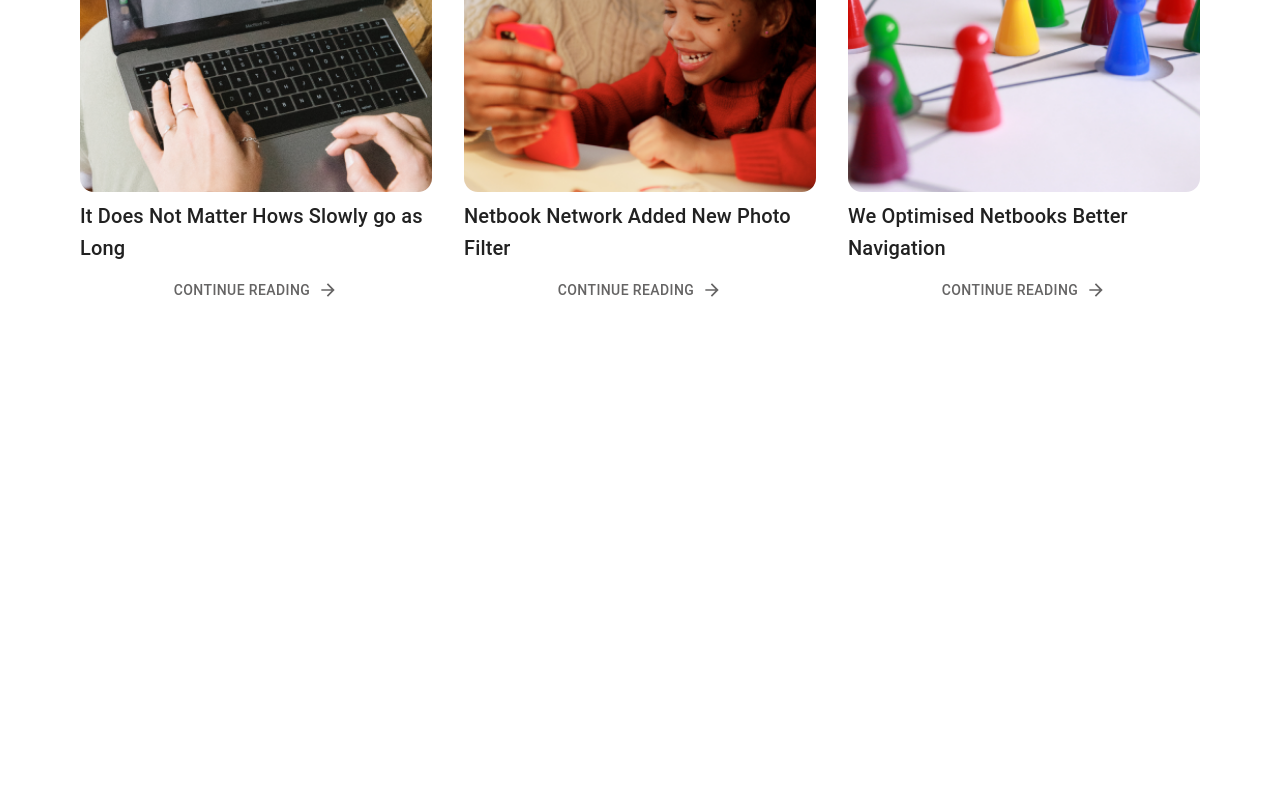
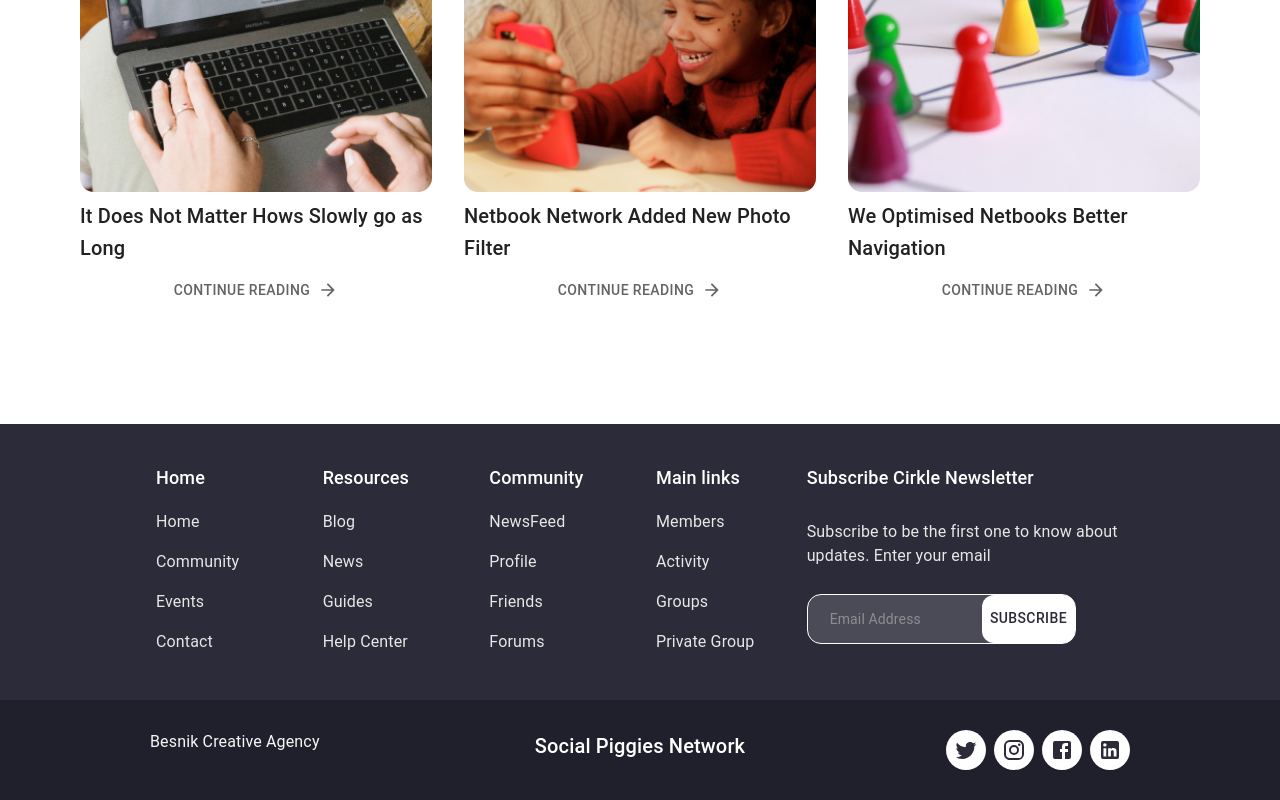
Before and after one commit to GPiglet/Piggies-Social-Networking, a Next.js app: page / in a window 1280 px wide. Shown: the part 4206-5006 px from the top of the page. Before the commit the page ends 4630 px from the top, so only its background shows below. Built offline with nearby package versions, Linux system fonts and the light colour scheme.

Commit message:
added footer

```diff
--- /dev/null
+++ b/components/Footer/index.tsx
@@ -0,0 +1,199 @@
+import * as React from 'react';
+import { styled, alpha } from '@mui/material/styles';
+import InputBase from '@mui/material/InputBase';
+import styles from '../../styles/Intro.module.css';
+import Grid from '@mui/material/Grid';
+import Typography from '@mui/material/Typography';
+import CssBaseline from '@mui/material/CssBaseline';
+import Container from '@mui/material/Container';
+import List from '@mui/material/List';
+import ListItem from '@mui/material/ListItem';
+import ListItemText from '@mui/material/ListItemText';
+import ListItemButton from '@mui/material/ListItemButton';
+import Button from '@mui/material/Button';
+import ListSubheader from '@mui/material/ListSubheader';
+import Avatar from '@mui/material/Avatar';
+import TwitterIcon from '@mui/icons-material/Twitter';
+import InstagramIcon from '@mui/icons-material/Instagram';
+import FacebookIcon from '@mui/icons-material/Facebook';
+import LinkedInIcon from '@mui/icons-material/LinkedIn';
+import Stack from '@mui/material/Stack';
+
+const BackgroundWrapper = styled('div')(({ theme }) => ({
+  backgroundColor: '#2B2B39',
+  padding: '10px 20px',
+  [theme.breakpoints.up('md')]: {
+    padding: '30px 60px',
+  },
+}));
+
+const FooterWrapper = styled('div')(({ theme }) => ({
+  backgroundColor: '#20202d',
+  padding: '10px 20px',
+  [theme.breakpoints.up('md')]: {
+    padding: '30px 150px',
+  },
+}));
+
+const Subscribe = styled('div')(({ theme }) => ({
+  position: 'relative',
+  border: '1px solid #fff',
+  borderRadius: '14px',
+  height: '50px',
+  backgroundColor: alpha(theme.palette.common.white, 0.15),
+  '&:hover': {
+    backgroundColor: alpha(theme.palette.common.white, 0.25),
+  },
+  marginLeft: 0,
+  marginRight: theme.spacing(6),
+  width: '100%',
+  [theme.breakpoints.up('sm')]: {
+  },
+}));
+
+const SubscribeButton = styled(Button)(({ theme }) => ({
+  height: '100%',
+  backgroundColor: '#fff',
+  borderRadius: '12px',
+  color: '#2b2b39',
+  float: 'right',
+  '&:hover': {
+    backgroundColor: '#fff'
+  }
+}));
+
+const StyledInputBase = styled(InputBase)(({ theme }) => ({
+  color: 'inherit',
+  fontSize: '14px',
+  height: '100%',
+  '& .MuiInputBase-input': {
+    padding: theme.spacing(1, 1, 1, 0),
+    // vertical padding + font size from searchIcon
+    paddingLeft: `calc(1em + ${theme.spacing(1)})`,
+    transition: theme.transitions.create('width'),
+    width: '100%',
+    [theme.breakpoints.up('sm')]: {
+      width: '12ch',
+      '&:focus': {
+        width: '20ch',
+      },
+    },
+  },
+}));
+
+
+const Footer = (props: any) => {
+  return (
+    <>
+    <BackgroundWrapper>
+      <CssBaseline />
+      <Container maxWidth="xl" sx={{pl: {sm: 10}, pr: {sm: 10}}} disableGutters>
+        <Grid container>
+          <Grid item xs={3} md={2}>
+            <List
+              component="nav"
+              subheader={
+                <ListSubheader component="div" sx={{backgroundColor: 'transparent', fontSize: '18px', color: '#fff'}}>
+                  Home
+                </ListSubheader>
+              }
+            >
+              <ListItemButton sx={{color: '#e7e7e7'}}>Home</ListItemButton>
+              <ListItemButton sx={{color: '#e7e7e7'}}>Community</ListItemButton>
+              <ListItemButton sx={{color: '#e7e7e7'}}>Events</ListItemButton>
+              <ListItemButton sx={{color: '#e7e7e7'}}>Contact</ListItemButton>
+            </List>
+          </Grid>
+          <Grid item xs={3} md={2}>
+            <List
+              component="nav"
+              subheader={
+                <ListSubheader component="div" sx={{backgroundColor: 'transparent', fontSize: '18px', color: '#fff'}}>
+                  Resources
+                </ListSubheader>
+              }
+            >
+              <ListItemButton sx={{color: '#e7e7e7'}}>Blog</ListItemButton>
+              <ListItemButton sx={{color: '#e7e7e7'}}>News</ListItemButton>
+              <ListItemButton sx={{color: '#e7e7e7'}}>Guides</ListItemButton>
+              <ListItemButton sx={{color: '#e7e7e7'}}>Help Center</ListItemButton>
+            </List>
+          </Grid>
+          <Grid item xs={3} md={2}>
+            <List
+              component="nav"
+              subheader={
+                <ListSubheader component="div" sx={{backgroundColor: 'transparent', fontSize: '18px', color: '#fff'}}>
+                  Community
+                </ListSubheader>
+              }
+            >
+              <ListItemButton sx={{color: '#e7e7e7'}}>NewsFeed</ListItemButton>
+              <ListItemButton sx={{color: '#e7e7e7'}}>Profile</ListItemButton>
+              <ListItemButton sx={{color: '#e7e7e7'}}>Friends</ListItemButton>
+              <ListItemButton sx={{color: '#e7e7e7'}}>Forums</ListItemButton>
+            </List>
+          </Grid>
+          <Grid item xs={3} md={2}>
+            <List
+              component="nav"
+              subheader={
+                <ListSubheader component="div" sx={{backgroundColor: 'transparent', fontSize: '18px', color: '#fff'}}>
+                  Main links
+                </ListSubheader>
+              }
+            >
+              <ListItemButton sx={{color: '#e7e7e7'}}>Members</ListItemButton>
+              <ListItemButton sx={{color: '#e7e7e7'}}>Activity</ListItemButton>
+              <ListItemButton sx={{color: '#e7e7e7'}}>Groups</ListItemButton>
+              <ListItemButton sx={{color: '#e7e7e7'}}>Private Group</ListItemButton>
+            </List>
+          </Grid>
+          <Grid item xs={12} md={4}>
+            <List
+              component="nav"
+              subheader={
+                <ListSubheader component="div" sx={{backgroundColor: 'transparent', fontSize: '18px', color: '#fff', p: 0}}>
+                  Subscribe Cirkle Newsletter
+                </ListSubheader>
+              }
+            >
+              <ListItemText sx={{color: '#e7e7e7', mt: '18px', mb: '18px'}} primaryTypographyProps={{fontSize: '16px'}}>Subscribe to be the first one to know about updates. Enter your email</ListItemText>
+              <ListItem sx={{color: '#e7e7e7', pl: 0}}>
+                <Subscribe>
+                  <SubscribeButton>
+                    Subscribe
+                  </SubscribeButton>
+                  <StyledInputBase
+                    placeholder="Email Address"
+                    inputProps={{ 'aria-label': 'Email' }}
+                  />
+                </Subscribe>
+              </ListItem>
+            </List>
+          </Grid>
+        </Grid>
+      </Container>
+    </BackgroundWrapper>
+    <FooterWrapper>
+      <Grid container textAlign={'center'}>
+        <Grid item xs={12} md={4}>
+          <Typography sx={{color: '#f6f6f6', textAlign: {md: 'left'}}}>Besnik Creative Agency</Typography>
+        </Grid>
+        <Grid item xs={12} md={4}>
+          <Typography variant="h6" sx={{color: '#fff'}}>Social Piggies Network</Typography>
+        </Grid>
+        <Grid item xs={12} md={4}>
+          <Stack direction='row' spacing={1} sx={{justifyContent: {xs: 'center', md: 'flex-end'}}}>
+          <Avatar sx={{bgcolor: '#fff'}}><TwitterIcon sx={{color: "#2b2b39"}}/></Avatar>
+          <Avatar sx={{bgcolor: '#fff'}}><InstagramIcon sx={{color: "#2b2b39"}}/></Avatar>
+          <Avatar sx={{bgcolor: '#fff'}}><FacebookIcon sx={{color: "#2b2b39"}}/></Avatar>
+          <Avatar sx={{bgcolor: '#fff'}}><LinkedInIcon sx={{color: "#2b2b39"}}/></Avatar>
+          </Stack>
+        </Grid>
+      </Grid>
+    </FooterWrapper>
+    </>
+  );
+};
+export default Footer;
--- a/pages/index.tsx
+++ b/pages/index.tsx
@@ -9,6 +9,7 @@ import Features from '../components/Features'
 import OurTeam from '../components/OurTeam'
 import CTA from '../components/CTA'
 import Blog from '../components/Blog'
+import Footer from '../components/Footer'
 
 const Home: NextPage = () => {
   const theme = createTheme({
@@ -33,6 +34,7 @@ const Home: NextPage = () => {
       <OurTeam theme={theme} />
       <CTA theme={theme} />
       <Blog theme={theme} />
+      <Footer theme={theme} />
     </ThemeProvider >
   )
 }
```
